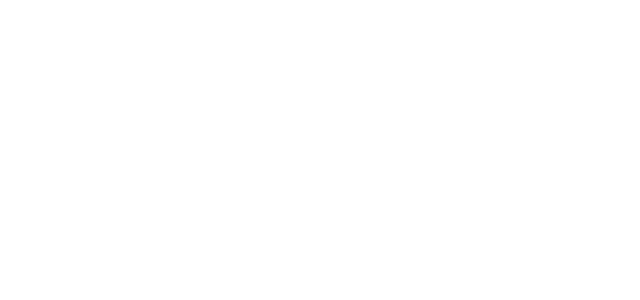
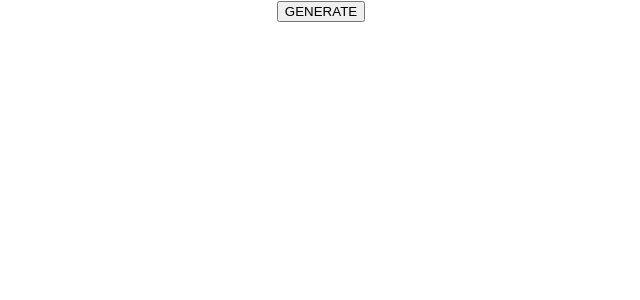
Before and after one commit to nico-dev-it/advice-generator, a React (Create React App) app: page / in a window 1280 px wide. Shown: the top 300 px of the page, without its empty margins (319-959 px from the left). Built offline with nearby package versions, Linux system fonts and the light colour scheme.

Commit message:
update of advice component

```diff
--- a/src/components/advice.js
+++ b/src/components/advice.js
@@ -1,7 +1,7 @@
 const Advice = () => {
     return (
         <div>
-
+            <button type="submit">GENERATE</button>
         </div>
     )
 }
```
